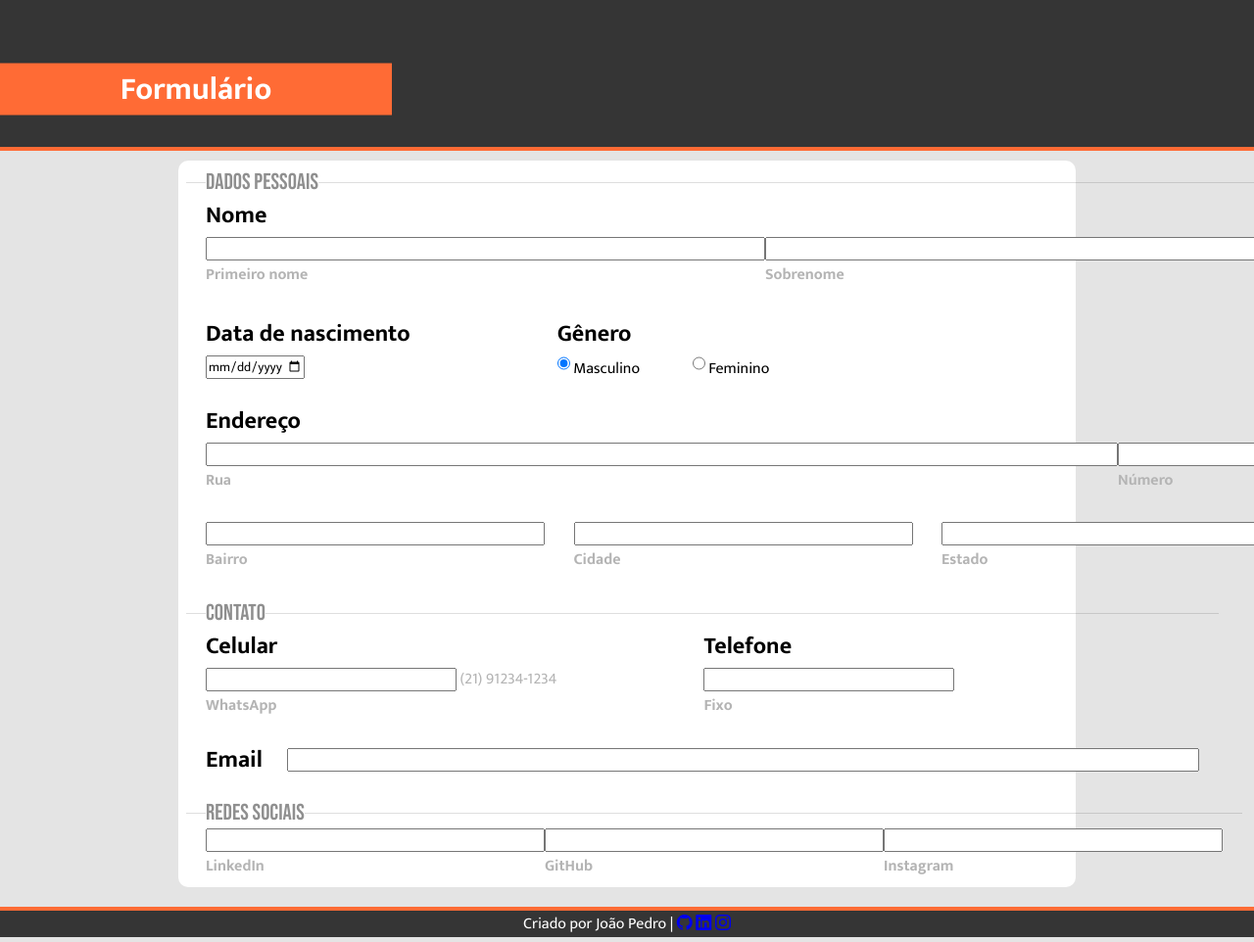
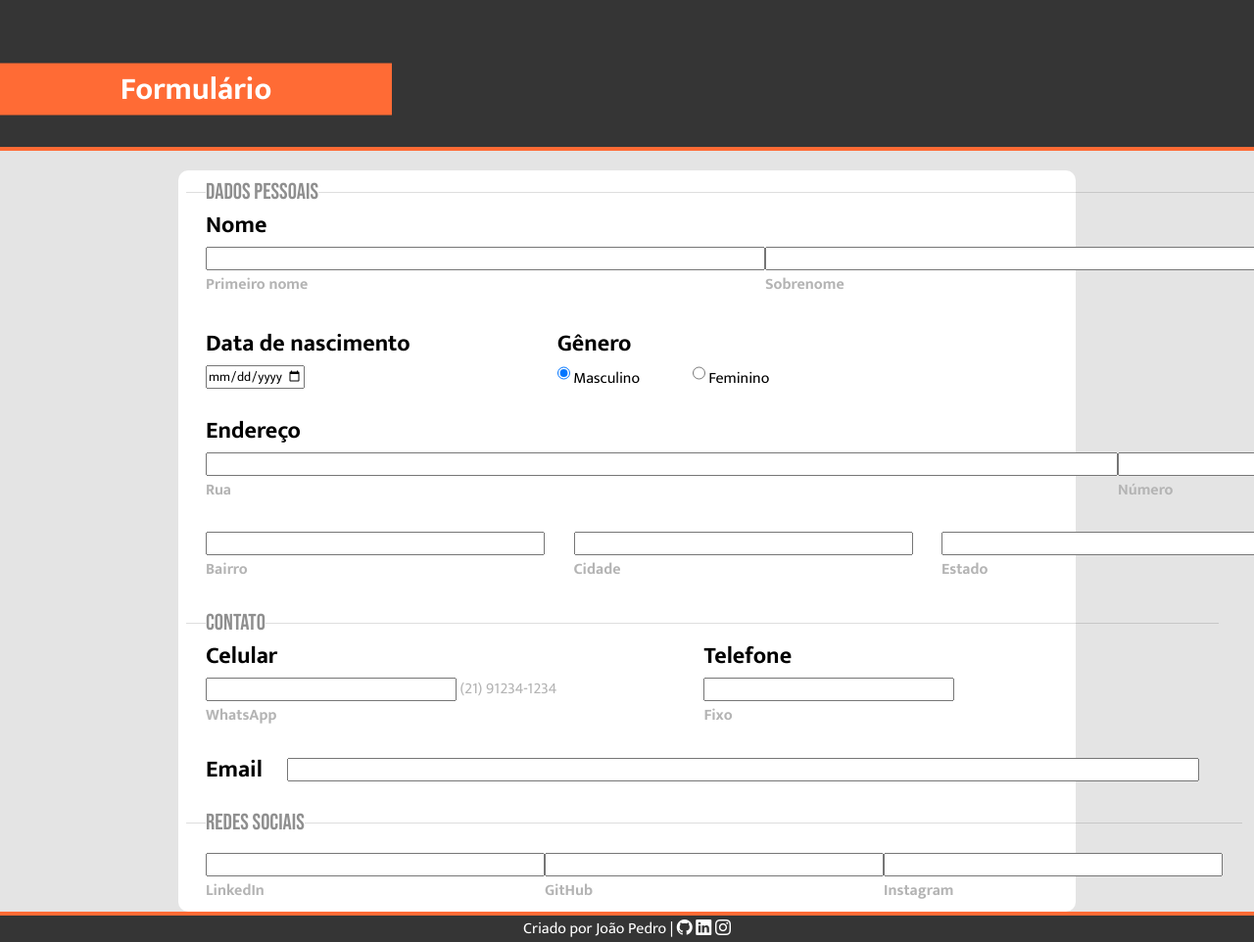
Before and after one commit to jpsantosss/form, a website: page index.html in a window 1280 px wide. Shown: the top 962 px of the page at 98% size. Drawn offline with nearby package versions, Linux system fonts and the light colour scheme.

Commit message:
update
Ajustes no rodapé e adicionado efeito de cor nos links

```diff
--- a/index.html
+++ b/index.html
@@ -105,7 +105,7 @@
             </fieldset>
             <fieldset>
                 <legend>Redes Sociais</legend>
-                    <div class="grupo-input">
+                    <div class="grupo-input" style="padding-top: 15px;">
                         <div class="input-item">
                             <input type="text" name="redesoc-linkedin" id="redesoc-linkedin" size="35">
                             <p class="indice">LinkedIn</p>
--- a/style.css
+++ b/style.css
@@ -14,6 +14,8 @@
 body{
     background-color: rgb(228, 228, 228);
     min-height: 100vh;
+    display: flex;
+    flex-direction: column;
 }
 header#cabecalho{
     position: relative;
@@ -33,12 +35,12 @@ h1.titulo{
 hr.cabecalho{
     height: 4px;
     background-color: var(--cor01);
-    margin-bottom: 10px;
     border: none;
 }
 main#conteudo-principal{
     width: 900px;
     margin: auto;
+    margin-top: 20px;
     padding: 8px;
     border-radius: 10px;
     background-color: white;
@@ -86,14 +88,20 @@ input{
     display: inline-block;
     color: rgb(180, 180, 180);
 }
+hr.rodape{
+    height: 4px;
+    background-color: var(--cor01);
+    border: none;
+}
 footer#rodape{
     background-color: #353535;
     text-align: center;
     color: white;
 }
-hr.rodape{
-    height: 4px;
-    background-color: var(--cor01);
-    margin-top: 20px;
-    border: none;
+footer > p > a{
+    color: white;
 }
+footer > p > a:hover{
+    color: var(--cor01);
+    transition: 0.6s;
+}
```
